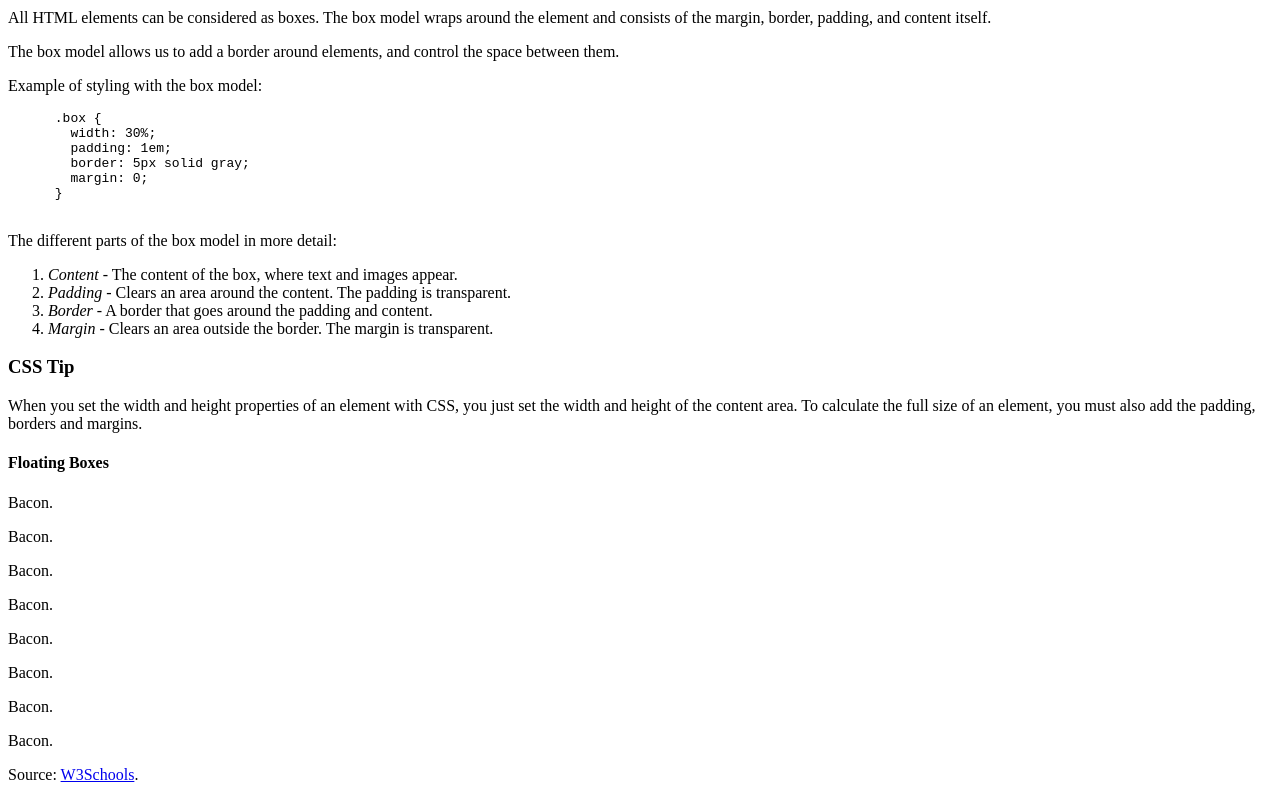
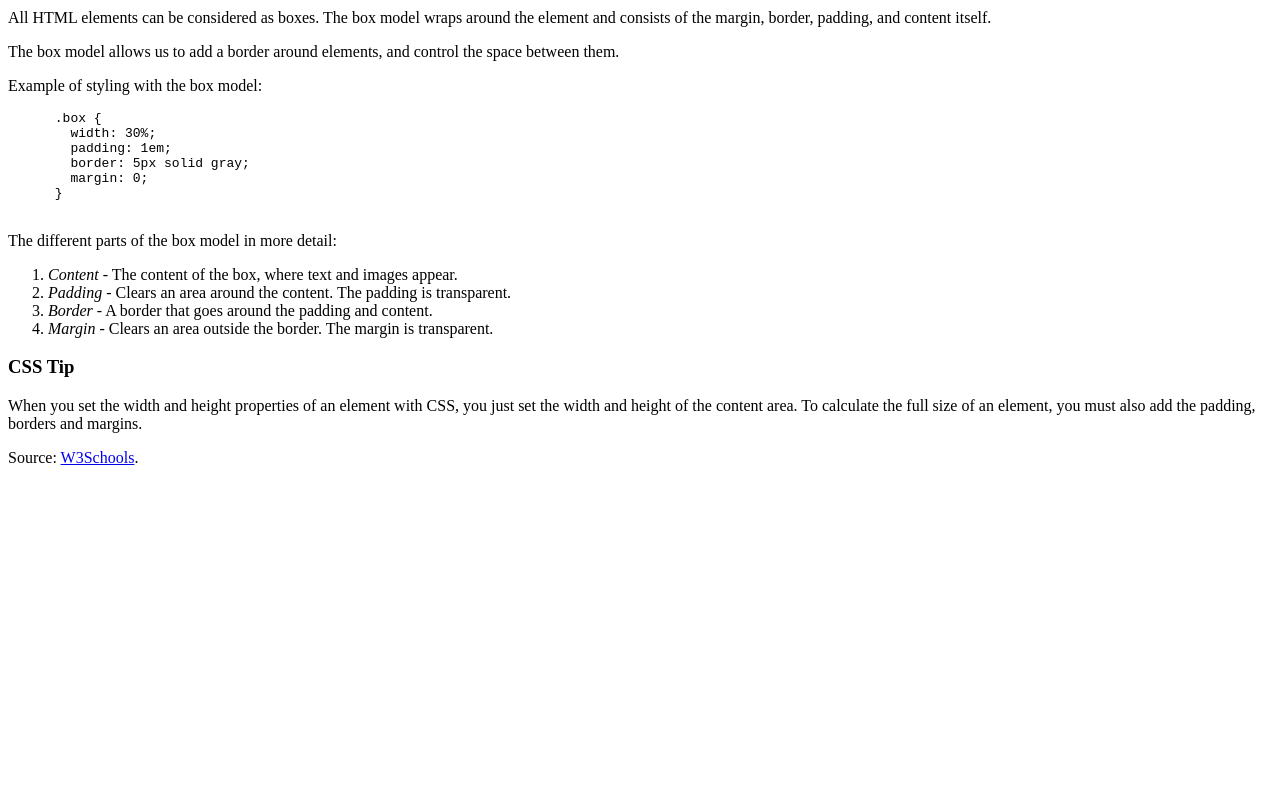
Before and after one commit to cherimarie/css_exercises, a plain HTML site: page index.html in a window 1280 px wide. Shown: the part 842-1642 px from the top of the page. After the commit the page ends 1325 px from the top, so only its background shows below. Drawn offline with Linux system fonts and the light colour scheme.

Commit message:
Break out float exercise

```diff
--- a/index.html
+++ b/index.html
@@ -57,37 +57,6 @@
     <p>When you set the width and height properties of an element with CSS, you just set the width and height of the content area. To calculate the full size of an element, you must also add the padding, borders and margins.</p>
   </aside>
 
-  <!-- this section will be used for float practice- please do not edit until that time-->
-  <section>
-    <h4>Floating Boxes</h4>
-    <div class="green">
-      <p>Bacon.</p>
-    </div>
-    <div class="pink">
-      <p>Bacon.</p>
-    </div>
-    <div class="purple">
-      <p>Bacon.</p>
-    </div>
-    <div class="yellow">
-      <p>Bacon.</p>
-    </div>
-    <div class="blue">
-      <p>Bacon.</p>
-    </div>
-    <div class="red">
-      <p>Bacon.</p>
-    </div>
-    <div class="orange">
-      <p>Bacon.</p>
-    </div>
-    <div class="black">
-      <p>Bacon.</p>
-    </div>
-  </section>
-  <!--  -->
-
-
   <footer>
     <p>Source: <a href="http://www.w3schools.com/css/css_boxmodel.asp">W3Schools</a>.</p>
   </footer>
--- a/styles.css
+++ b/styles/floaters.css
@@ -1,4 +1,3 @@
-/* these styles will be used for float practice- please do not edit them until that time */
 .blue { background-color: blue;
         width: 4rem;
         height: 4rem;}
@@ -30,4 +29,3 @@
 .black { background-color: black;
         width: 4rem;
         height: 4rem;}
-/* ------------------------------------------------------------------------------------- */
```
Also changed, not shown: floaters.html (added, +36 -0 lines), styles/styles.css (added).
